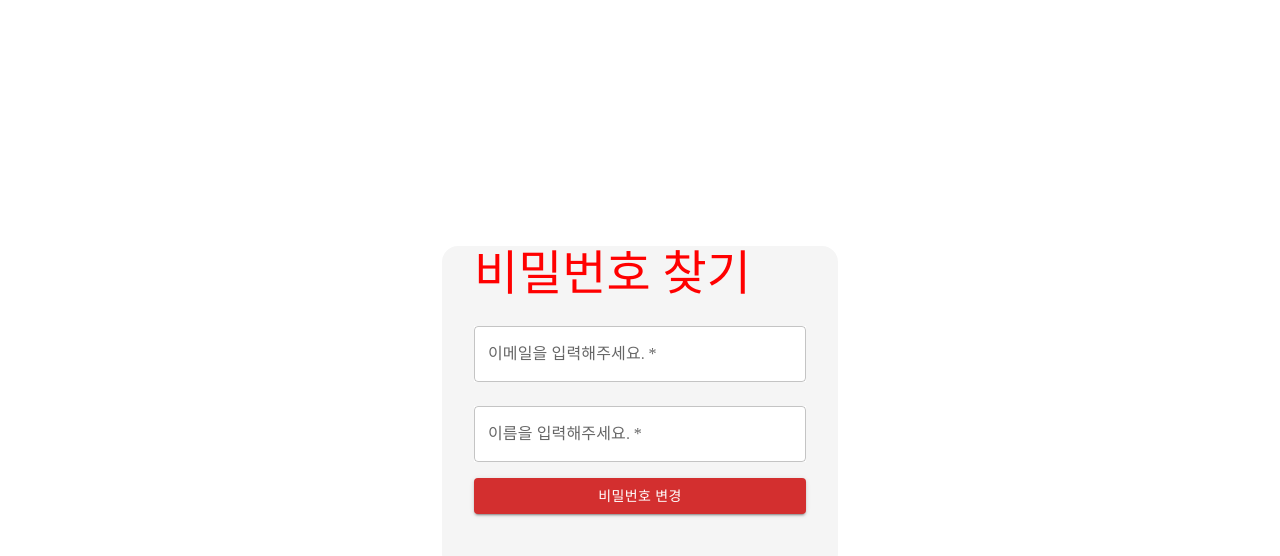
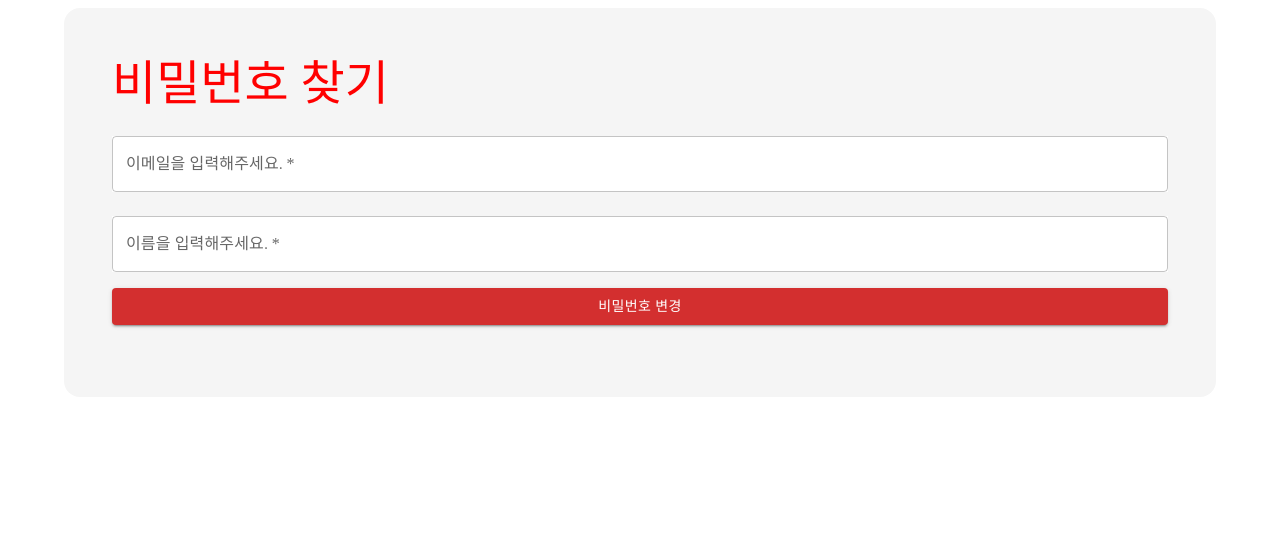
Before and after one commit to ehddn5252/AbuyZ, a Next.js app in the folder front/: page /pwf in a window 1280 px wide. Shown: the top 556 px of the page. Built offline with nearby package versions, Linux system fonts and the light colour scheme; a web font is replaced by a local one.

Commit message:
:lipstick: 비밀번호변경 page css구조 변경

```diff
--- a/front/pages/pwf.js
+++ b/front/pages/pwf.js
@@ -1,3 +1,4 @@
+// React
 import React from "react";
 
 // MUI
@@ -7,27 +8,13 @@ import Box from "@mui/material/Box";
 import Typography from "@mui/material/Typography";
 import Container from "@mui/material/Container";
 
+// StyledComponents
+import styled from "styled-components";
+
 export default function PasswordFind() {
   return (
-    <Container
-      component="main"
-      maxWidth="xs"
-      sx={{
-        display: "flex",
-        height: "100vh",
-        alignItems: "center",
-      }}
-    >
-      <Box
-        sx={{
-          display: "flex",
-          flexDirection: "column",
-          backgroundColor: "#F5F5F5",
-          borderRadius: "1rem",
-          padding: 4,
-          paddingTop: 0,
-        }}
-      >
+    <PwfContainer component="main">
+      <PwfBox>
         <Typography component="h1" variant="h3" sx={{ color: "red" }}>
           비밀번호 찾기
         </Typography>
@@ -70,7 +57,22 @@ export default function PasswordFind() {
             비밀번호 변경
           </Button>
         </Box>
-      </Box>
-    </Container>
+      </PwfBox>
+    </PwfContainer>
   );
 }
+
+const PwfContainer = styled(Container)`
+  display: flex;
+  height: 100vh;
+  justify-content: center;
+  align-items: center;
+`;
+
+const PwfBox = styled(Box)`
+  display: flex;
+  flex-direction: column;
+  background-color: #f5f5f5;
+  border-radius: 1rem;
+  padding: 3rem;
+`;
```
